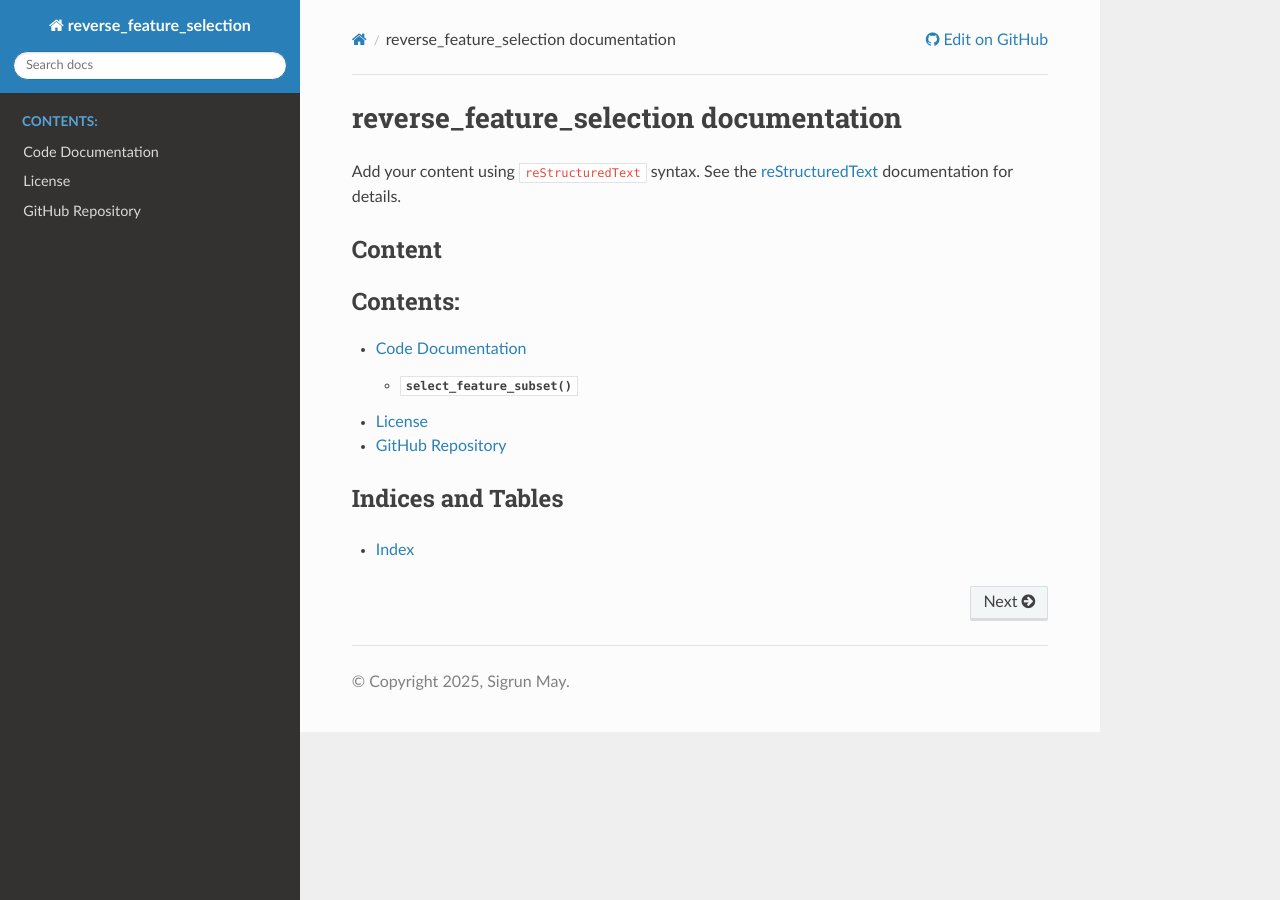
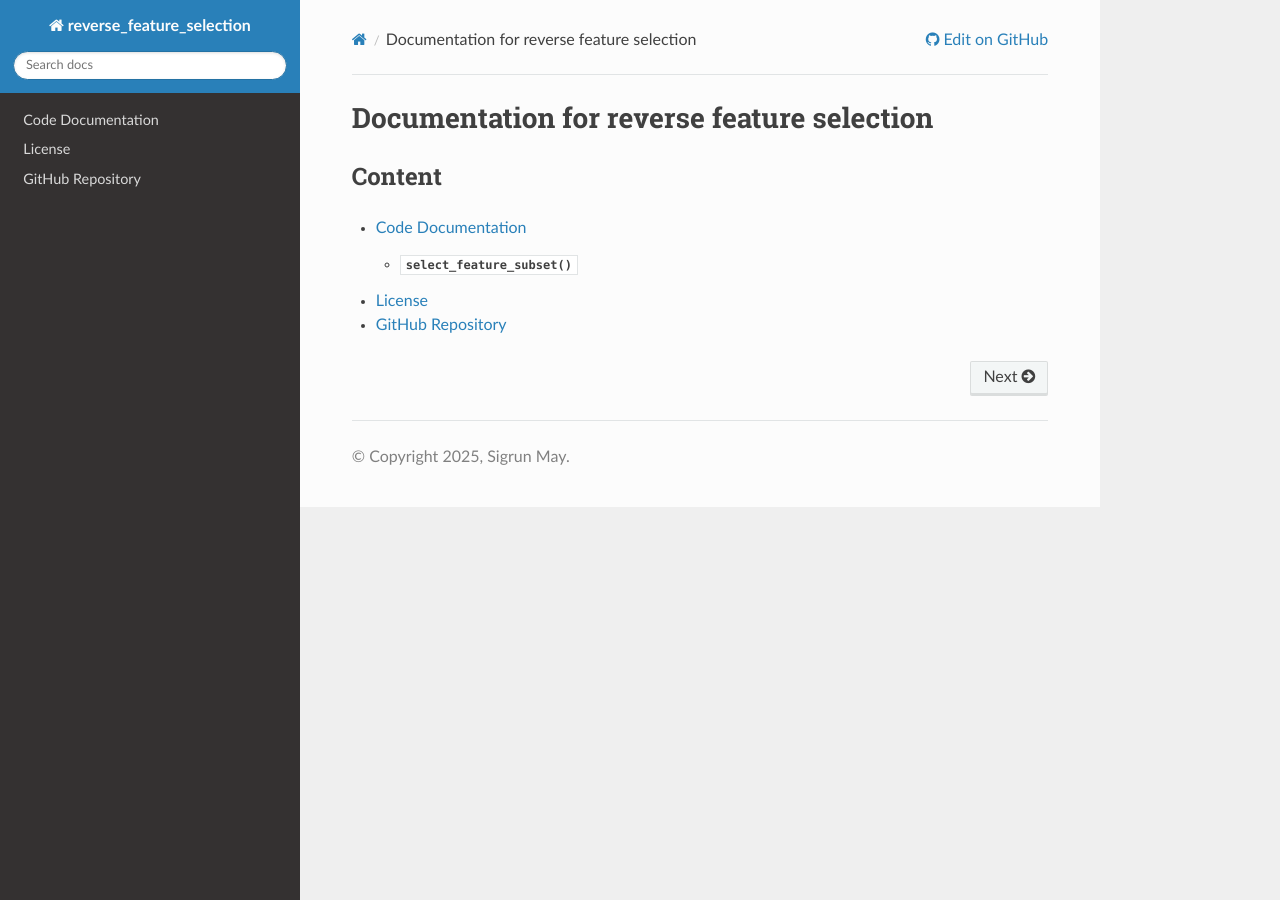
Before and after one commit to sigrun-may/reverse-feature-selection, a Sphinx documentation site: the page built from docs/source/index.rst, in a window 1280 px wide. Built offline with Sphinx 7.4.7 and the Read the Docs theme 3.1.0, drawn with Linux system fonts in a browser that asks for light colours.

Commit message:
Update Content

```diff
--- a/docs/source/index.rst
+++ b/docs/source/index.rst
@@ -3,25 +3,15 @@
    You can adapt this file completely to your liking, but it should at least
    contain the root `toctree` directive.
 
-reverse_feature_selection documentation
+Documentation for reverse feature selection
 =======================================
-
-Add your content using ``reStructuredText`` syntax. See the
-`reStructuredText <https://www.sphinx-doc.org/en/master/usage/restructuredtext/index.html>`_
-documentation for details.
 
 Content
 -------
 .. toctree::
    :glob:
    :maxdepth: 2
-   :caption: Contents:
 
    code-doc
    License <https://github.com/sigrun-may/reverse_feature_selection/blob/main/LICENSE>
    GitHub Repository <https://github.com/sigrun-may/reverse-feature-selection>
-
-Indices and Tables
-------------------
-
-* :ref:`genindex`
```
